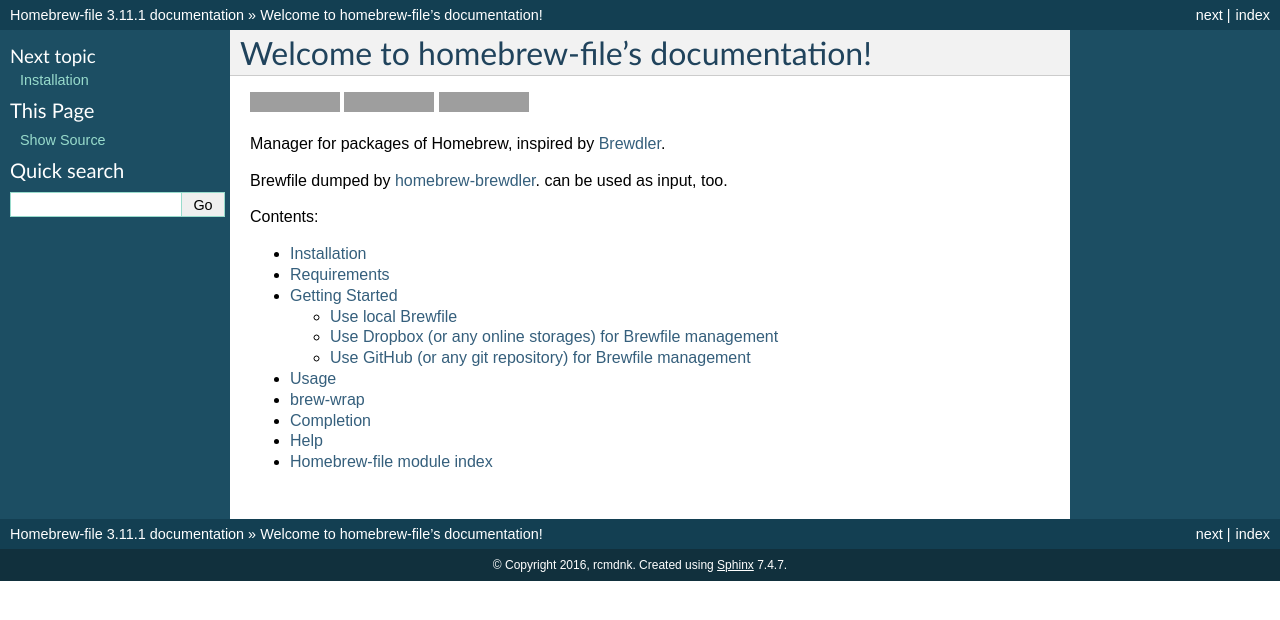
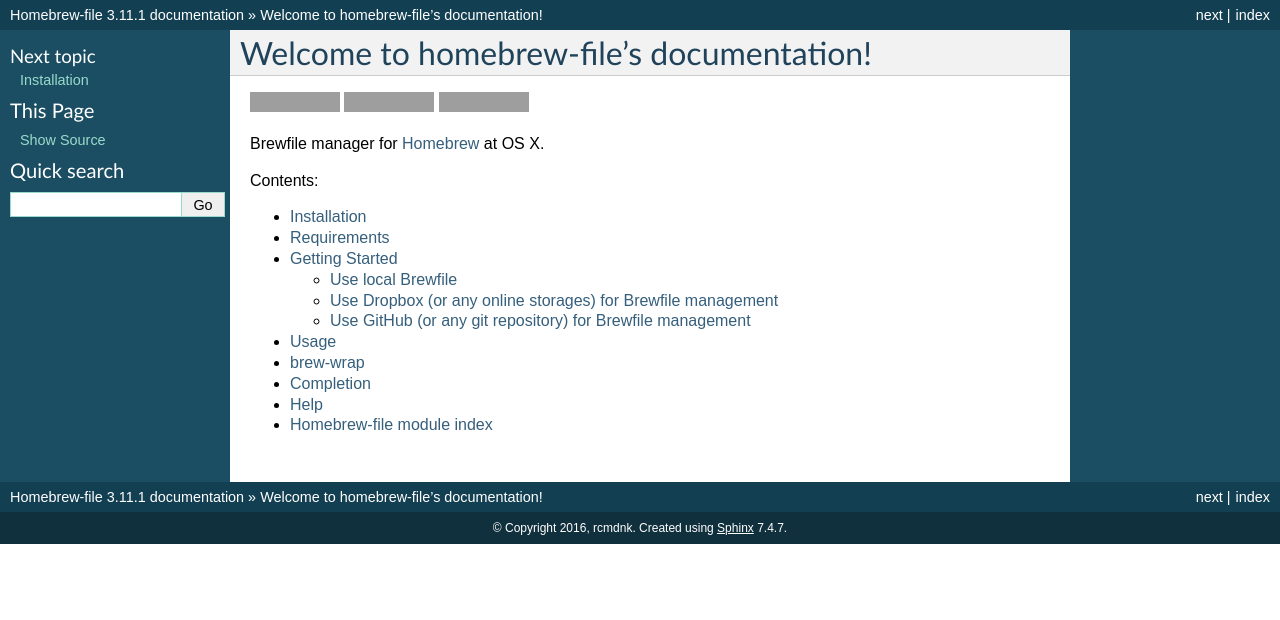
Before and after one commit to rcmdnk/homebrew-file, a Sphinx documentation site: the page built from docs/index.rst, in a window 1280 px wide. Shown: the top 620 px of the page. Built offline with Sphinx 7.4.7, drawn with Linux system fonts in a browser that asks for light colours; grey boxes are pictures that could not be loaded.

Commit message:
updated docs

```diff
--- a/docs/index.rst
+++ b/docs/index.rst
@@ -17,12 +17,7 @@
 .. |DocumentationStatus| image:: https://readthedocs.org/projects/homebrew-file/badge/?version=latest
 .. _DocumentationStatus: http://homebrew-file.readthedocs.io/en/latest/?badge=latest
 
-Manager for packages of Homebrew, inspired by `Brewdler <https://github.com/andrew/brewdler>`_.
-
-Brewfile dumped by `homebrew-brewdler <https://github.com/Homebrew/homebrew-brewdler>`_.
-can be used as input, too.
-
-
+Brewfile manager for `Homebrew <http://brew.sh/>`_ at OS X.
 
 Contents:
 
```
Also changed, not shown: README.md (+0 -3 lines), docs/homebrew-file.rst (+4 -6 lines).
